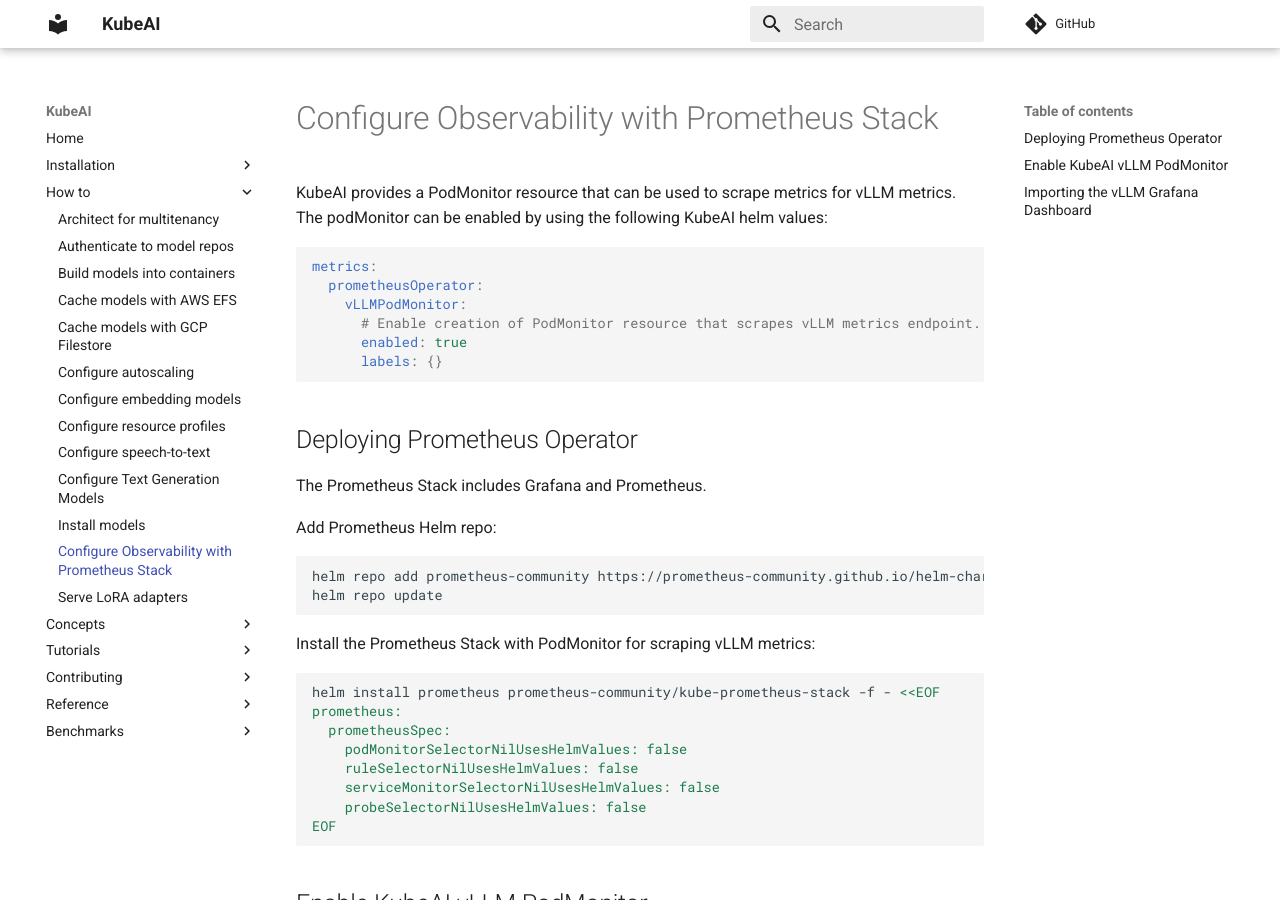
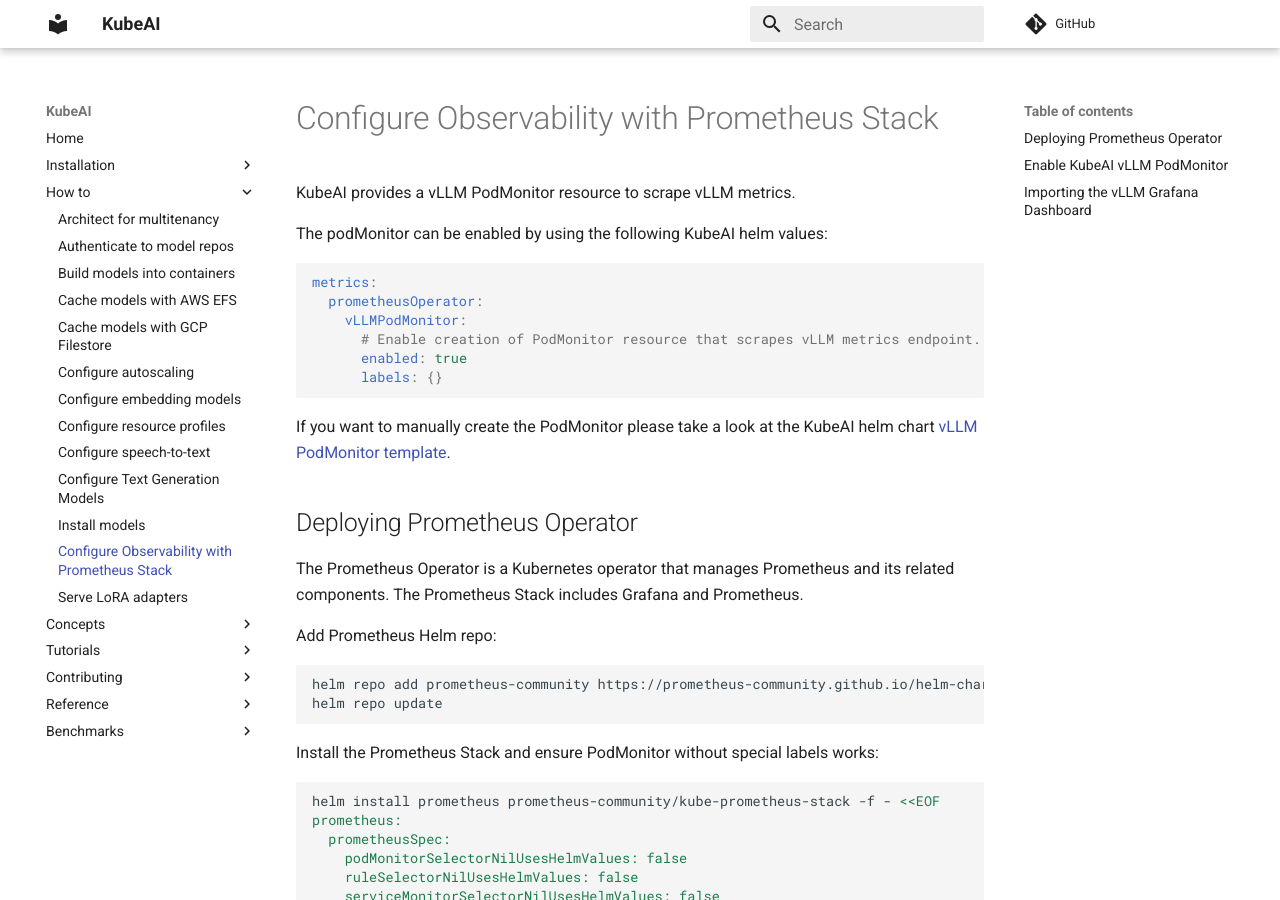
Before and after one commit to substratusai/kubeai, an MkDocs documentation site: the page built from docs/how-to/observability-with-prometheus-stack.md, in a window 1280 px wide and 900 px high. Built offline with MkDocs 1.6.1 and Material for MkDocs 9.7.7, drawn with Linux system fonts in a browser that asks for light colours; comment, search, counter and statistics services are not loaded.

Commit message:
update docs

````diff
--- a/docs/how-to/observability-with-prometheus-stack.md
+++ b/docs/how-to/observability-with-prometheus-stack.md
@@ -1,8 +1,8 @@
 # Configure Observability with Prometheus Stack
 
-KubeAI provides a PodMonitor resource that can be used to scrape metrics
-for vLLM metrics. The podMonitor can be enabled by using the following
-KubeAI helm values:
+KubeAI provides a vLLM PodMonitor resource to scrape vLLM metrics.
+
+The podMonitor can be enabled by using the following KubeAI helm values:
 
 ```yaml
 metrics:
@@ -13,7 +13,11 @@
       labels: {}
 ```
 
+If you want to manually create the PodMonitor please take a look at the KubeAI helm chart [vLLM PodMonitor template](https://github.com/substratusai/kubeai/blob/main/charts/kubeai/templates/vllm-pod-monitor.yaml).
+
+
 ## Deploying Prometheus Operator
+The Prometheus Operator is a Kubernetes operator that manages Prometheus and its related components.
 The Prometheus Stack includes Grafana and Prometheus.
 
 Add Prometheus Helm repo:
@@ -22,7 +26,7 @@
 helm repo update
 ```
 
-Install the Prometheus Stack with PodMonitor for scraping vLLM metrics:
+Install the Prometheus Stack and ensure PodMonitor without special labels works:
 ```sh
 helm install prometheus prometheus-community/kube-prometheus-stack -f - <<EOF
 prometheus:
@@ -37,6 +41,7 @@
 ## Enable KubeAI vLLM PodMonitor
 
 Install the KubeAI provided PodMonitor:
+
 ```sh
 helm upgrade --reuse-values --install kubeai kubeai/kubeai \
   --set metrics.prometheusOperator.vLLMPodMonitor.enabled=true
````
